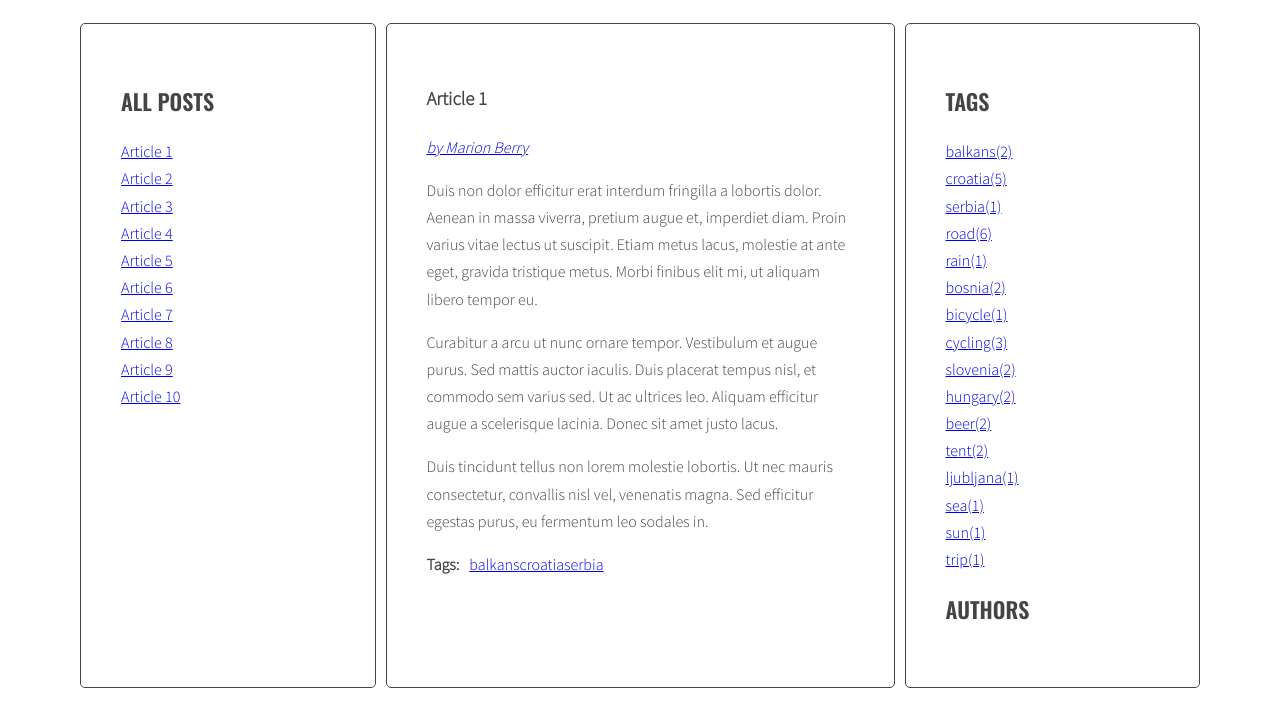
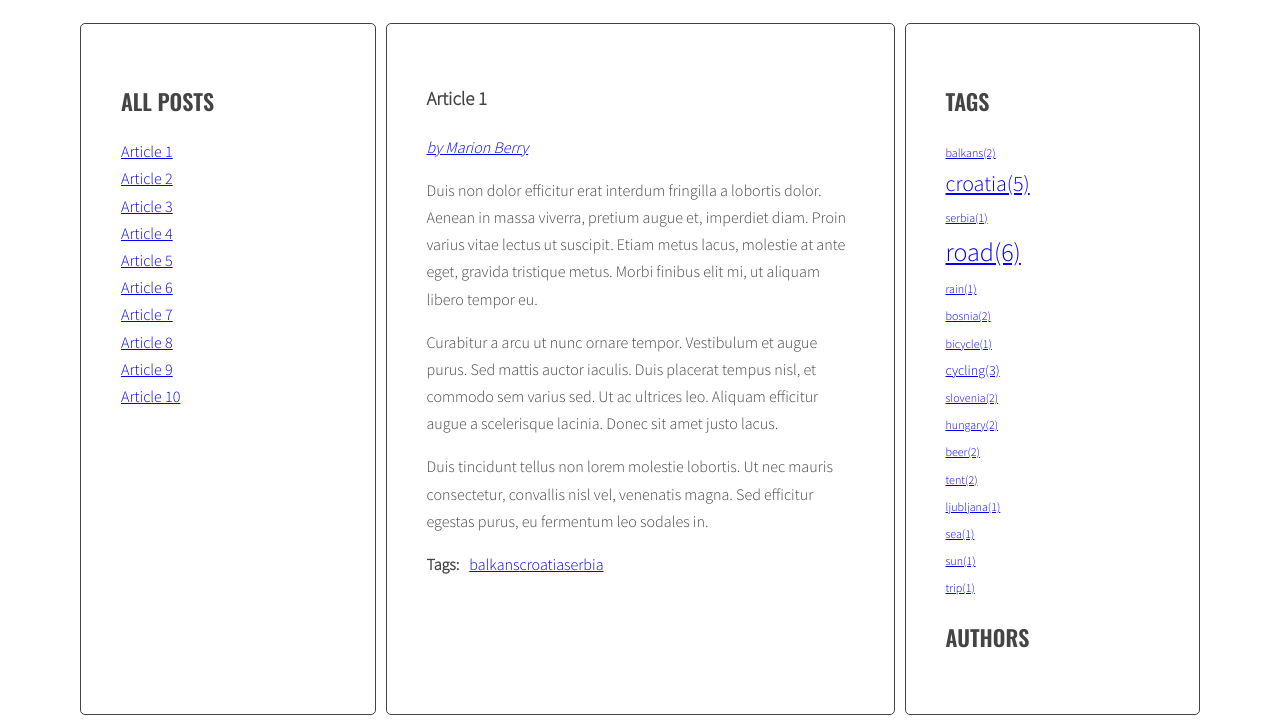
Before and after one commit to perspicere-dev/javascript-blog-v1, a website: page index.html in a window 1280 px wide. Shown: the part 220-943 px from the top of the page. Before the commit the page ends 916 px from the top, so only its background shows below. Drawn offline with nearby package versions, Linux system fonts and the light colour scheme.

Commit message:
start authotrs list change

```diff
--- a/js/script.js
+++ b/js/script.js
@@ -47,7 +47,8 @@ const optArticleSelector = '.post',
   optArticleAuthorSelector = '.post-author',
   optTagsListSelector = ".tags.list",
   optCloudClassCount = 5,
-  optCloudClassPrefix = 'tag-size-';
+  optCloudClassPrefix = 'tag-size-',
+  optAuthorsListSelector = '.authors';
 
 
 function generateTitleLinks(customSelector = ''){ // generowanie listy tytułow
--- a/sass/style.scss
+++ b/sass/style.scss
@@ -118,3 +118,18 @@ body {
     margin: 0 10px 0 0;
   }
 }
+.tag-size-1{
+  font-size: 12px;
+}
+.tag-size-2{
+  font-size: 14px;
+}
+.tag-size-3{
+  font-size: 18px;
+}
+.tag-size-4{
+  font-size: 22px;
+}
+.tag-size-5{
+  font-size: 26px;
+}
```
Also changed, not shown: css/style.css, 1 other file.
